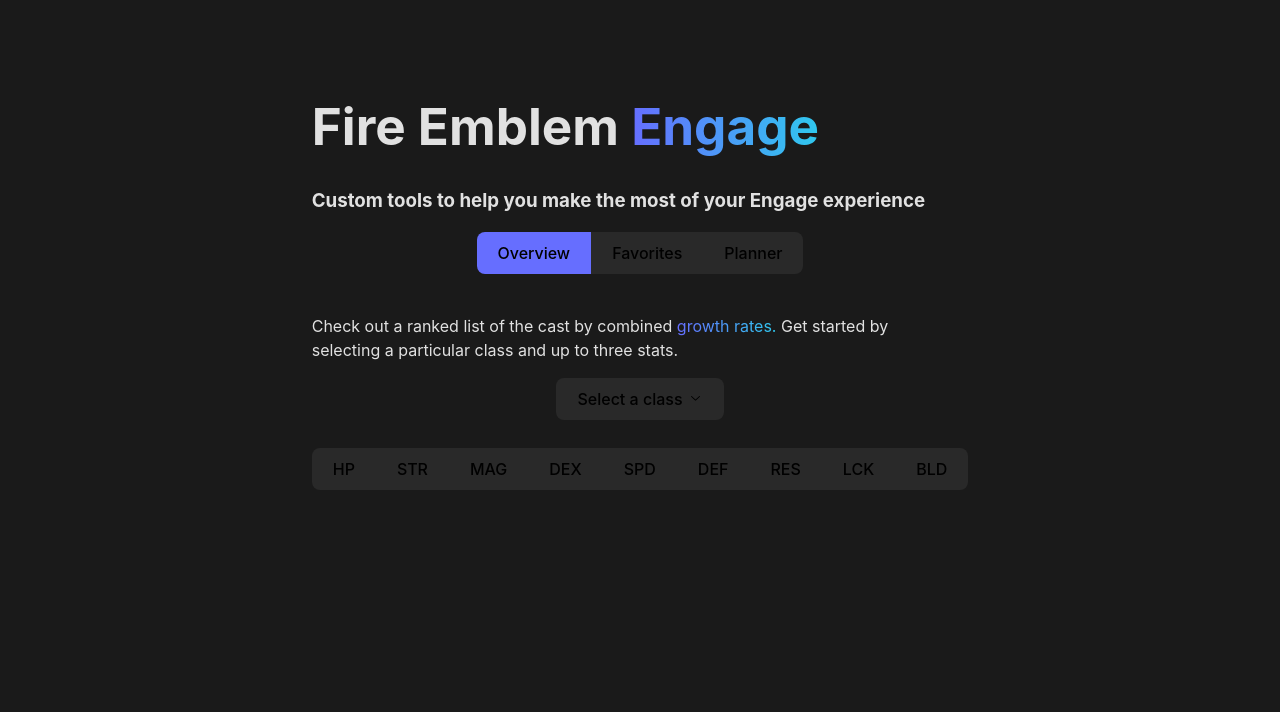
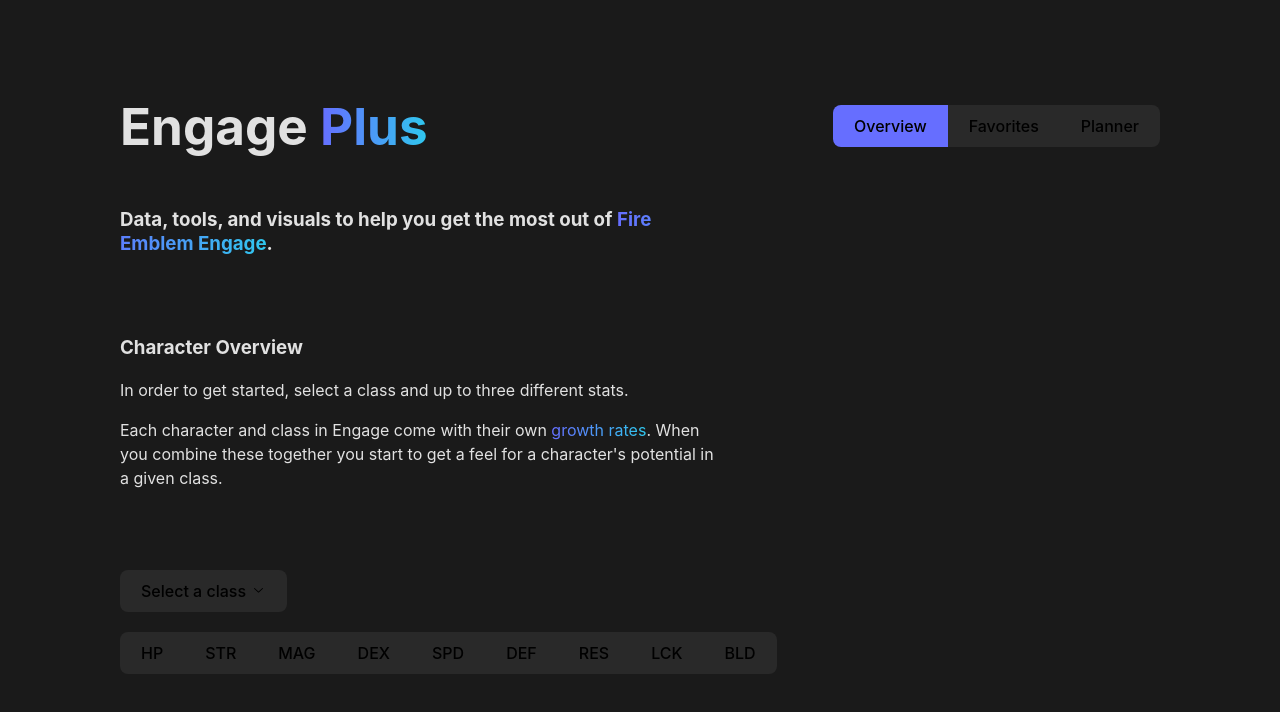
Before and after one commit to nrsimonelli/glowing-papaya, a React (Vite) app: page / in a window 1280 px wide. Shown: the top 712 px of the page. Built offline with nearby package versions, Linux system fonts and the light colour scheme.

Commit message:
feat(STYLE): css and copy

```diff
--- a/src/App.css
+++ b/src/App.css
@@ -1,22 +1,31 @@
 /* Base */
 #root {
-  max-width: 1280px;
   margin: 0 auto;
   padding-right: 32px;
   padding-left: 32px;
   text-align: left;
   min-height: 100vh;
+  width: 100%;
+  max-width: 678px;
 }
 .AppRoot {
   padding-top: 64px;
-  min-width: 650px;
+  width: 100%;
 }
-
 /* Heading */
+.SubHeading {
+  /* margin-top: 40px; */
+  max-width: 600px;
+  margin-right: auto;
+  margin-bottom: 80px;
+}
 .PromptText {
   margin-top: 40px;
   max-width: 600px;
   margin-right: auto;
+  margin-left: 0;
+  margin-bottom: 80px;
+  /* padding-bottom: 60px; */
 }
 
 /* Mode Toggle */
@@ -24,7 +33,6 @@
   display: flex;
   align-items: center;
   justify-content: center;
-  margin-top: 8px;
 }
 .ToggleItem {
   border-radius: 0;
@@ -258,10 +266,10 @@
 /* CHARACTER DISPLAY */
 .CharacterDisplayContainer {
   display: flex;
-  margin-top: 60px;
+  margin-top: 40px;
   gap: 20px;
   flex-wrap: wrap;
-  max-width: 1040px;
+  /* max-width: 828px; */
 }
 .RankDisplayContainer {
   display: flex;
@@ -269,7 +277,6 @@
   margin-top: 60px;
   gap: 20px;
   flex-wrap: wrap;
-  max-width: 647px;
   justify-content: center;
 }
 .favorite {
@@ -474,12 +481,19 @@
   align-items: center;
   justify-content: center;
 }
-.UndoClassButton[data-animate='true'] {
-  animation: tilt 250ms forwards;
+
+.DropdownTrigger,
+.UndoClassButton {
+  will-change: border-color;
+  transition: border-color 450ms;
 }
 
-.DropdownTrigger[data-animate='true'] {
+.DropdownTrigger[data-animate='true'],
+.UndoClassButton[data-animate='true'] {
+  transition: border-color 150ms;
+  border-color: var(--primary);
   animation: tilt 250ms forwards;
+  /* animation: colorBorder 500ms forwards; */
 }
 
 /* KEYFRAMES */
@@ -500,7 +514,7 @@
     transform: rotate(5deg);
   }
   50% {
-    transform: rotate(0eg);
+    transform: rotate(0deg);
   }
   75% {
     transform: rotate(-5deg);
@@ -593,7 +607,7 @@
   padding-left: 4px;
 }
 .FilterContent[data-state='expanded'] {
-  height: 260px;
+  height: 460px;
   padding-bottom: 20px;
 }
 .FilterColumn {
@@ -729,3 +743,32 @@
 .ToastAction:hover {
   border-color: transparent;
 }
+
+@media screen and (min-width: 828px) {
+  #root {
+    max-width: 828px;
+  }
+  .FilterContent[data-state='expanded'] {
+    height: 280px;
+  }
+}
+
+@media screen and (min-width: 1040px) {
+  #root {
+    max-width: 1040px;
+  }
+  .FilterContent[data-state='expanded'] {
+    height: 260px;
+  }
+  .ToggleRoot {
+    /* align-items: start; */
+    justify-content: start;
+  }
+  .OptionCol {
+    align-items: start;
+    /* justify-content: start; */
+  }
+  .RankDisplayContainer {
+    justify-content: start;
+  }
+}
--- a/src/App.tsx
+++ b/src/App.tsx
@@ -19,35 +19,63 @@
 
   return (
     <div className='AppRoot'>
-      <h1>
-        Fire Emblem <span className='GradientText'>Engage</span>
-      </h1>
-      <h3>Custom tools to help you make the most of your Engage experience</h3>
-      <Mode mode={mode} setMode={setMode} />
+      <div style={{ display: 'flex', justifyContent: 'space-between' }}>
+        <h1>
+          Engage <span className='GradientText'>Plus</span>
+        </h1>
+        <Mode mode={mode} setMode={setMode} />
+      </div>
+      <h3 className='SubHeading'>
+        Data, tools, and visuals to help you get the most out of{' '}
+        <span className='GradientText'>Fire Emblem Engage</span>.
+      </h3>
       <p className='PromptText'>
         {mode === 'Overview' && (
-          <span>
-            Check out a ranked list of the cast by combined{' '}
-            <span className={'GradientText'}>growth rates.</span> Get started by
-            selecting a particular class and up to three stats.
-          </span>
+          <>
+            <h3>Character Overview</h3>
+            <p>
+              In order to get started, select a class and up to three different
+              stats.
+            </p>
+            <p>
+              Each character and class in Engage come with their own{' '}
+              <span className={'GradientText'}>growth rates</span>. When you
+              combine these together you start to get a feel for a character's
+              potential in a given class.
+            </p>
+          </>
         )}
         {mode === 'Favorites' && (
-          <span>
-            View your Favorites! See growth rates as well as the{' '}
-            <span className={'GradientText'}>maximum stats </span>
-            for each of your selected characters. Add to your list by using the
-            fields below.
-          </span>
+          <>
+            <h3>Favorited Unit List</h3>
+            <p>
+              Add to your list by using the input fields below or by clicking on
+              a character while on the Overview tab.
+            </p>
+            <p>
+              A character's class in Engage, combined with slight personal
+              modifiers, determines their{' '}
+              <span className={'GradientText'}>maximum stats</span>. In addition
+              to growth rate, these are important to consider when evaluating
+              the potential of a given character.
+            </p>
+          </>
         )}
-        {/* {mode === 'Planner' && (
-          <span>
-            Get a look into each character and their{' '}
-            <span className={'GradientText'}>personal base stats</span> over
-            time. Use the filters and sliders below to get the most out of this
-            page.
-          </span>
-        )} */}
+        {mode === 'Planner' && (
+          <>
+            <h3>Team Planner</h3>
+            <p>
+              Using the filters and sliders below, you may compare units against
+              one another across varying levels of experience.
+            </p>
+            <p>
+              To fully evaluate a character you will want to consider their{' '}
+              <span className={'GradientText'}>personal base stats</span>. These
+              are found, and displayed below, by looking at a character's stats
+              before adding class bonuses.
+            </p>
+          </>
+        )}
       </p>
       <FavoriteList
         mode={mode}
--- a/src/TeamPlanner.tsx
+++ b/src/TeamPlanner.tsx
@@ -390,8 +390,9 @@
                 display: 'flex',
                 flexDirection: 'row',
                 flexWrap: 'wrap',
-                justifyContent: 'center',
-                maxWidth: 1080,
+                justifyContent: 'start',
+                width: '100%',
+                maxWidth: '860px',
               }}
             >
               {objectKeys(UNIT_ORIGIN).map((country) => (
@@ -422,6 +423,7 @@
                 style={{
                   display: 'flex',
                   flexDirection: 'row',
+                  flexWrap: 'wrap',
                   gap: '13px',
                 }}
               >
```
Also changed, not shown: src/index.css (+0 -20 lines).
